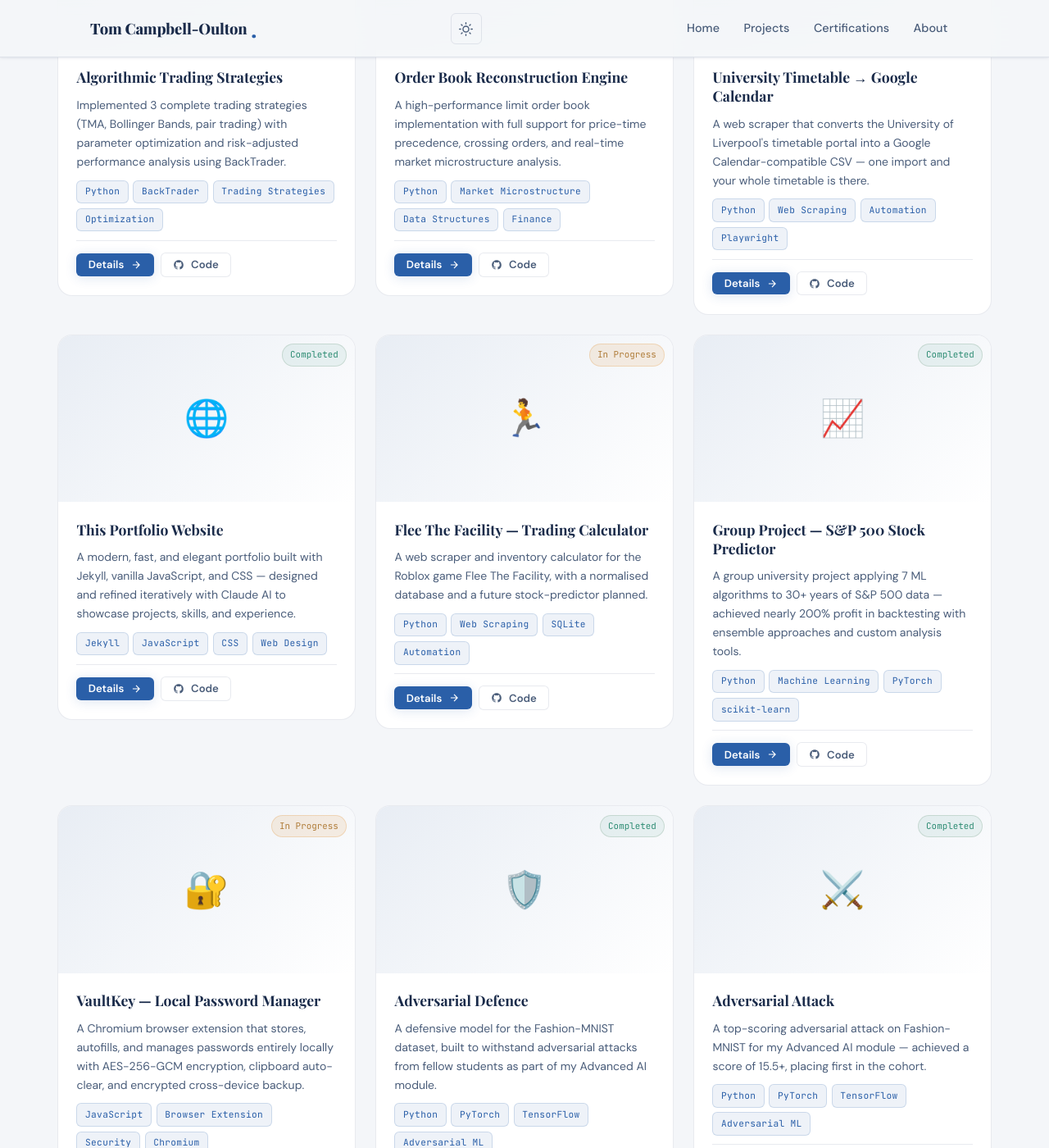
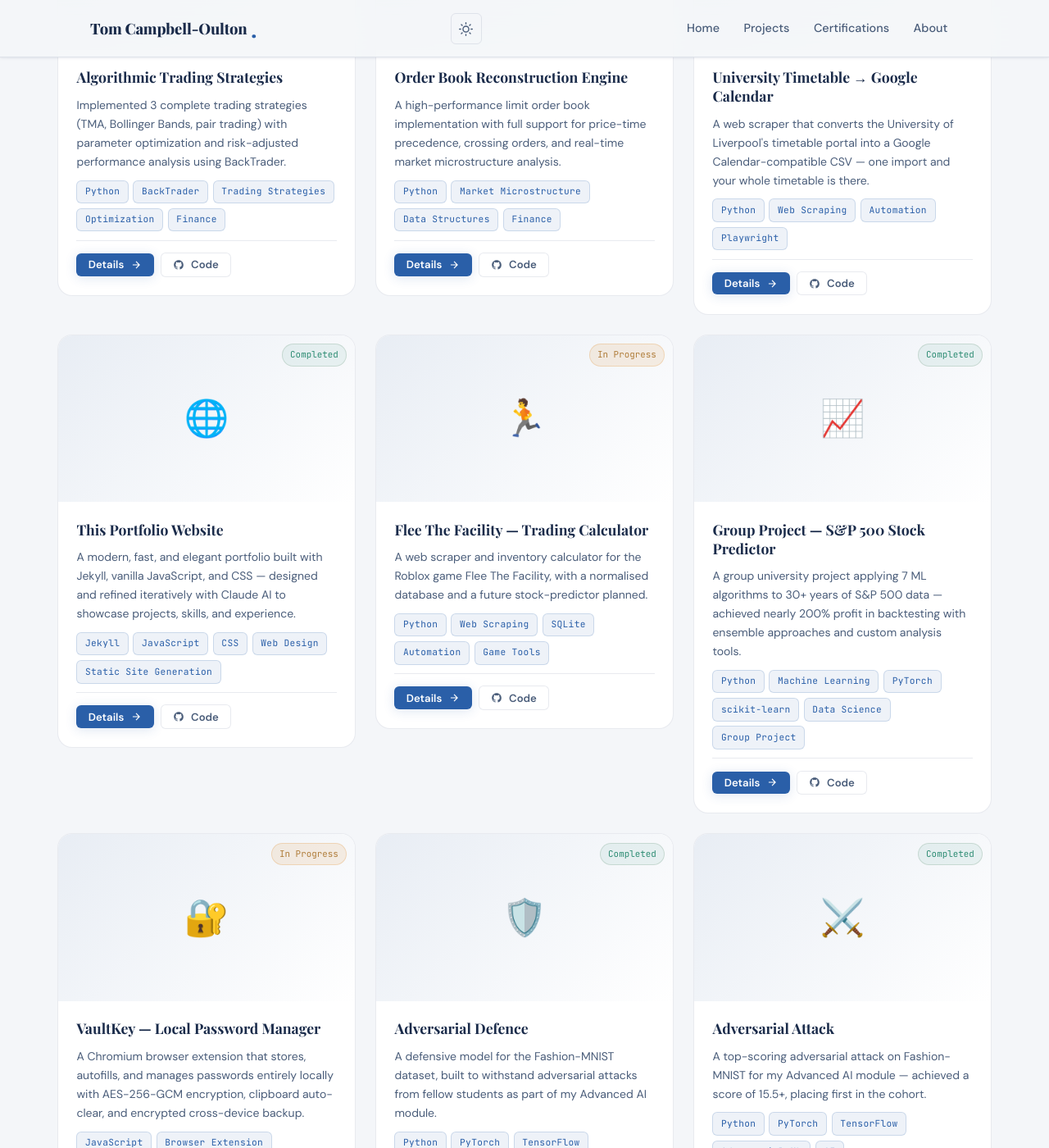
Before and after one commit to TomCampbellOulton/TomCampbellOulton.github.io, a Jekyll site: the page built from projects.html, in a window 1280 px wide and 1400 px high, scrolled down 720 px. Shown: the whole window at 82% size. Built offline with Jekyll 4.4.1, drawn with Linux system fonts in a browser that asks for light colours; some of the changed text lies outside the part shown.

Commit message:
Increased tag limit

```diff
--- a/index.html
+++ b/index.html
@@ -133,7 +133,7 @@ title: Home
 
     <div class="featured__grid stagger">
       {% assign featured = site.projects | where: "featured", true | default empty | sort: "date" | reverse %}
-      {% for project in featured limit: 3 %}
+      {% for project in featured limit: 6 %}
         <div class="project-card-wrap reveal">
           <article class="project-card">
 
@@ -154,7 +154,7 @@ title: Home
               <p class="project-card__desc">{{ project.description }}</p>
 
               <div class="project-card__tags">
-                {% for tag in project.tags limit: 4 %}
+                {% for tag in project.tags limit: 6 %}
                   <span class="tag">{{ tag }}</span>
                 {% endfor %}
               </div>
--- a/projects.html
+++ b/projects.html
@@ -58,7 +58,7 @@ permalink: /projects/
             <p class="project-card__desc">{{ project.description }}</p>
 
             <div class="project-card__tags">
-              {% for tag in project.tags limit: 4 %}
+              {% for tag in project.tags limit: 6 %}
                 <span class="tag">{{ tag }}</span>
               {% endfor %}
             </div>
```
